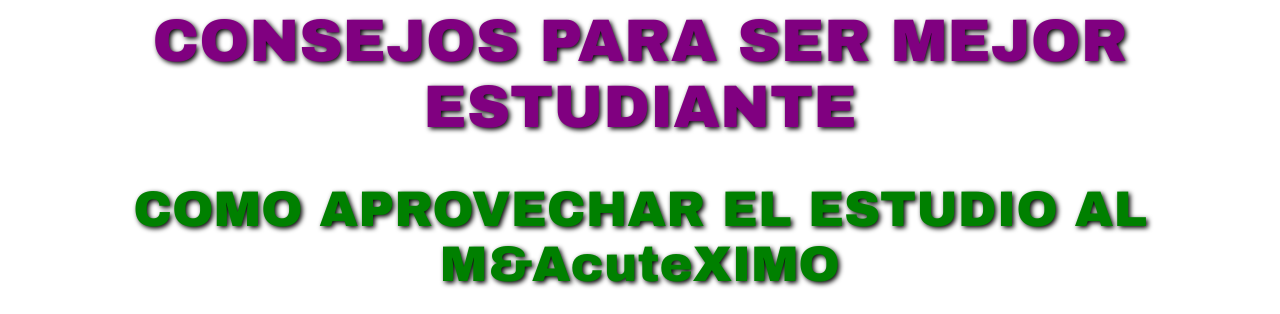
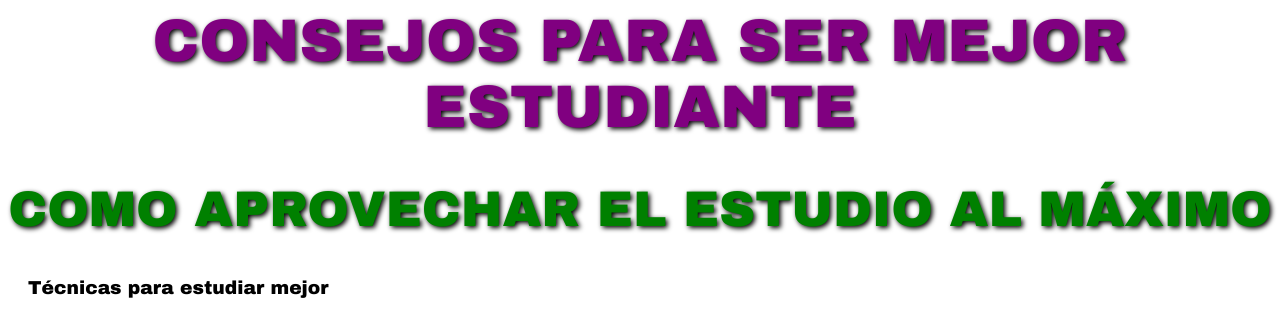
Before and after one commit to adripp77/CONSEJOS-PARA-SER-MEJOR-ESTUDIANTE, a plain HTML site: page index.html in a window 1280 px wide. Shown: the top 314 px of the page. Drawn offline with Linux system fonts and the light colour scheme.

Commit message:
Update index.html

```diff
--- a/index.html
+++ b/index.html
@@ -4,7 +4,7 @@
 	<body>
 		<title>Página web de Adrián Pérez</title>
 		<h1>CONSEJOS PARA SER MEJOR ESTUDIANTE</h1>
-		<h2>COMO APROVECHAR EL ESTUDIO AL M&AcuteXIMO</h2>
+		<h2>COMO APROVECHAR EL ESTUDIO AL M&AacuteXIMO</h2>
 		<h3>Técnicas para estudiar mejor</h3>
 				<p>· Desarrolla un horario que te permita tener suficiente tiempo para estudiar. Tener un horario te hace ver que tienes ciertas cosas que hacer y te asignará un tiempo en el que debes concentrarte solamente en estudiar.</p>
 				<video width="400" controls>
```
